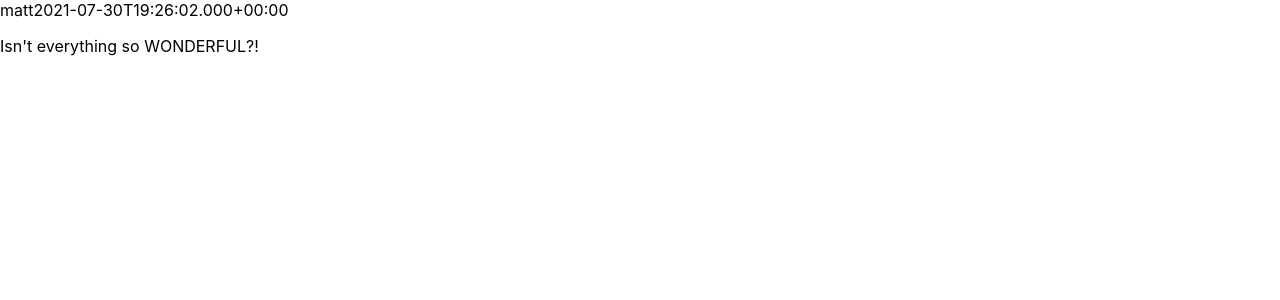
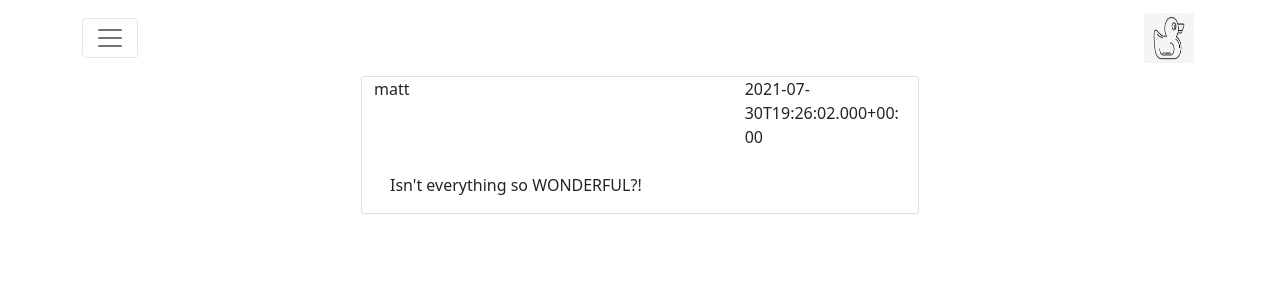
Before and after one commit to mdchvatal/social-media-react-app, a React (Create React App) app: page / in a window 1280 px wide. Shown: the top 300 px of the page. Built offline with nearby package versions, Linux system fonts and the light colour scheme; no server answers; what react-redux-form would draw is missing.

Commit message:
Adds preliminary styling, stand-in logo. Begins Header class

```diff
--- a/package.json
+++ b/package.json
@@ -6,6 +6,7 @@
     "@testing-library/jest-dom": "^5.11.4",
     "@testing-library/react": "^11.1.0",
     "@testing-library/user-event": "^12.1.10",
+    "bootstrap": "^5.0.2",
     "react": "^17.0.2",
     "react-dom": "^17.0.2",
     "react-redux": "^7.2.4",
--- a/src/App.css
+++ b/src/App.css
@@ -1,38 +1,53 @@
-.App {
-  text-align: center;
+
+
+.jumbotron {
+  padding:50px 30px;
+  margin:0px auto;
+  display: flex;
+  justify-content: center;
+  align-items: center;
+  text-align: left !important;
+  background-size: cover;
+  width: 1;
+
+  color:black !important;
+
 }
 
-.App-logo {
-  height: 40vmin;
-  pointer-events: none;
+.navbar navbar-expand-md navbar-light{
+  position: absolute;
+  background-color: rgb(23, 53, 226);
+  color:black;
+  justify-content: right;
+
 }
 
-@media (prefers-reduced-motion: no-preference) {
-  .App-logo {
-    animation: App-logo-spin infinite 20s linear;
-  }
+.dropdownMenu {
+  background-color: white;
+  margin:0px auto;
+  color:black
 }
 
-.App-header {
-  background-color: #282c34;
-  min-height: 100vh;
-  display: flex;
-  flex-direction: column;
-  align-items: center;
-  justify-content: center;
-  font-size: calc(10px + 2vmin);
-  color: white;
+.nav-link {
+  background-color: white;
+  margin:0px auto;
+  color:black
 }
 
-.App-link {
-  color: #61dafb;
+.text-center {
+  vertical-align: text-top;
 }
 
-@keyframes App-logo-spin {
-  from {
-    transform: rotate(0deg);
-  }
-  to {
-    transform: rotate(360deg);
-  }
+.header{
+  display: flex;
+  align-items: flex-end;
+  justify-content: flex-end;
+  margin-top: -2.5rem;
 }
+
+.list-actions {
+  display: flex;
+  align-items: flex-end;
+  justify-content: flex-end;
+  margin-top: -2.5rem;
+}
--- /dev/null
+++ b/src/components/HeaderComponent.js
@@ -0,0 +1,37 @@
+import React, { Component } from 'react';
+import { Navbar, NavbarBrand, Nav, NavbarToggler, Collapse, NavItem} from 'reactstrap';
+import {NavLink} from 'react-router-dom';
+
+
+class Header extends Component {
+
+    constructor(props) {
+        super(props);
+    }
+
+    render() {
+        return(
+            <div class="container">
+                <div className="row">
+                    <Navbar light>
+                            <NavbarToggler onClick={this.toggleNav} />
+                            <NavbarBrand className="mr-auto" href="/">
+                                <img className='row' src="/duck.png" height="50" width="50" alt="logo" />
+                            </NavbarBrand>
+                            <Collapse navbar>
+                                <Nav navbar>
+                                    <NavItem>
+                                        <NavLink className="nav-link" to="/home">
+                                            <span className="fa fa-home fa-lg"></span>Home
+                                        </NavLink>
+                                    </NavItem>
+                                </Nav>
+                            </Collapse>
+                    </Navbar>
+                </div>
+            </div>
+        );
+    }
+}
+
+export default Header;
--- a/src/components/MainComponent.js
+++ b/src/components/MainComponent.js
@@ -2,7 +2,8 @@
 import { Switch, Route, withRouter } from 'react-router-dom';
 import {connect} from 'react-redux';
 import {fetchTimeline} from '../redux/actionCreators';
-import Timeline from './Timeline';
+import Timeline from './TimelineComponent';
+import Header from './HeaderComponent';
 
 
 const mapStateToProps = (state) => {
@@ -28,11 +29,12 @@
 
     render() {
         return (
-            <div>
+            <>
+                <Header/>
                 <Switch>
                     <Route path='/' component={() => <Timeline/>}/>
                 </Switch>
-            </div>
+            </>
         );
     }
 }
--- a/src/components/Post.js
+++ /dev/null
@@ -1,21 +0,0 @@
-import React, { Component } from 'react';
-import {Card, CardBody, CardText, Container, CardTitle} from 'reactstrap';
-
-class Post extends Component {
-    constructor(props) {
-        super(props);
-  }
-
-  render() {
-      return(
-          <>
-            <Card>
-                <CardTitle>{this.props.user}{this.props.date}</CardTitle>
-                <CardBody><CardText>{this.props.message}</CardText></CardBody>
-            </Card>
-          </>
-      );
-  }
-}
-
-export default Post;
--- /dev/null
+++ b/src/components/PostComponent.js
@@ -0,0 +1,28 @@
+import React, { Component } from 'react';
+import {Card, CardBody, CardText, Container, CardTitle} from 'reactstrap';
+
+class Post extends Component {
+    constructor(props) {
+        super(props);
+  }
+
+  render() {
+      return(
+          <>
+            <Card>
+                <CardTitle className="row justify-content-between">
+                    <div className="col-4">{this.props.user}</div>
+                    <div className="col-4">{this.props.date}</div>
+                </CardTitle>
+                <CardBody>
+                    <CardText>
+                        {this.props.message}
+                    </CardText>
+                </CardBody>
+            </Card>
+          </>
+      );
+  }
+}
+
+export default Post;
--- a/src/components/Timeline.js
+++ b/src/components/TimelineComponent.js
@@ -1,7 +1,7 @@
 import React, { Component } from 'react';
 import {connect} from 'react-redux';
 import {fetchTimeline} from '../redux/actionCreators';
-import Post from './Post';
+import Post from './PostComponent';
 
 const mapStateToProps = (state) => {
 	return {
@@ -28,7 +28,8 @@
 
     render() {
         return(
-            <div className='container'>
+            <div class="container">
+                <div className="row col-md-6 offset-md-3">
                     {this.props.timelineData.timeline.map((message) => {
                             return (
                                 <Post key={message.id}
@@ -38,6 +39,7 @@
                         }
                     )}
                 </div>
+            </div>
         );
     }
 }
```
Also changed, not shown: src/App.js (+6 -5 lines), public/duck.png (added), 1 other file (tests, documents, lock files or other folders). Lines whose indentation alone changed are shown as unchanged.
